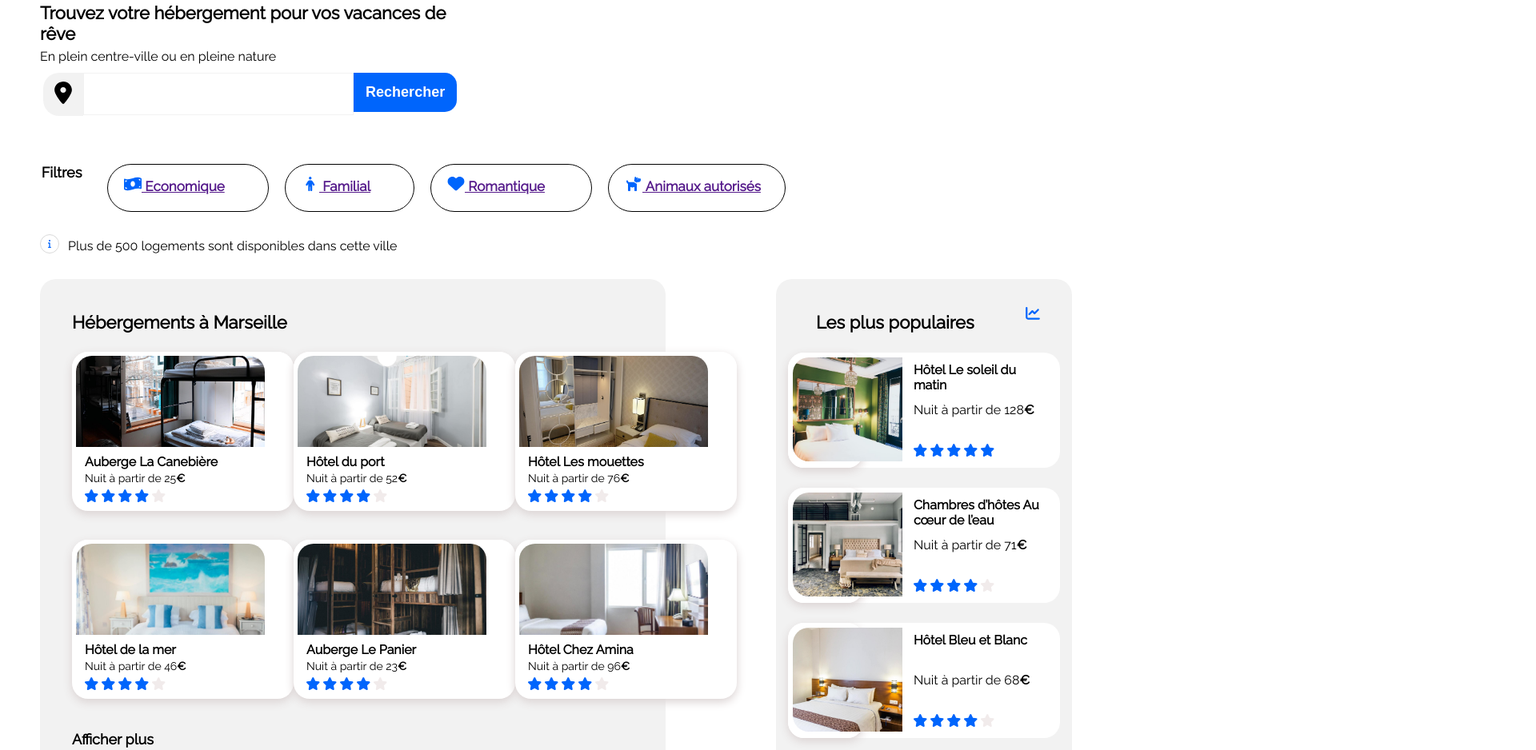
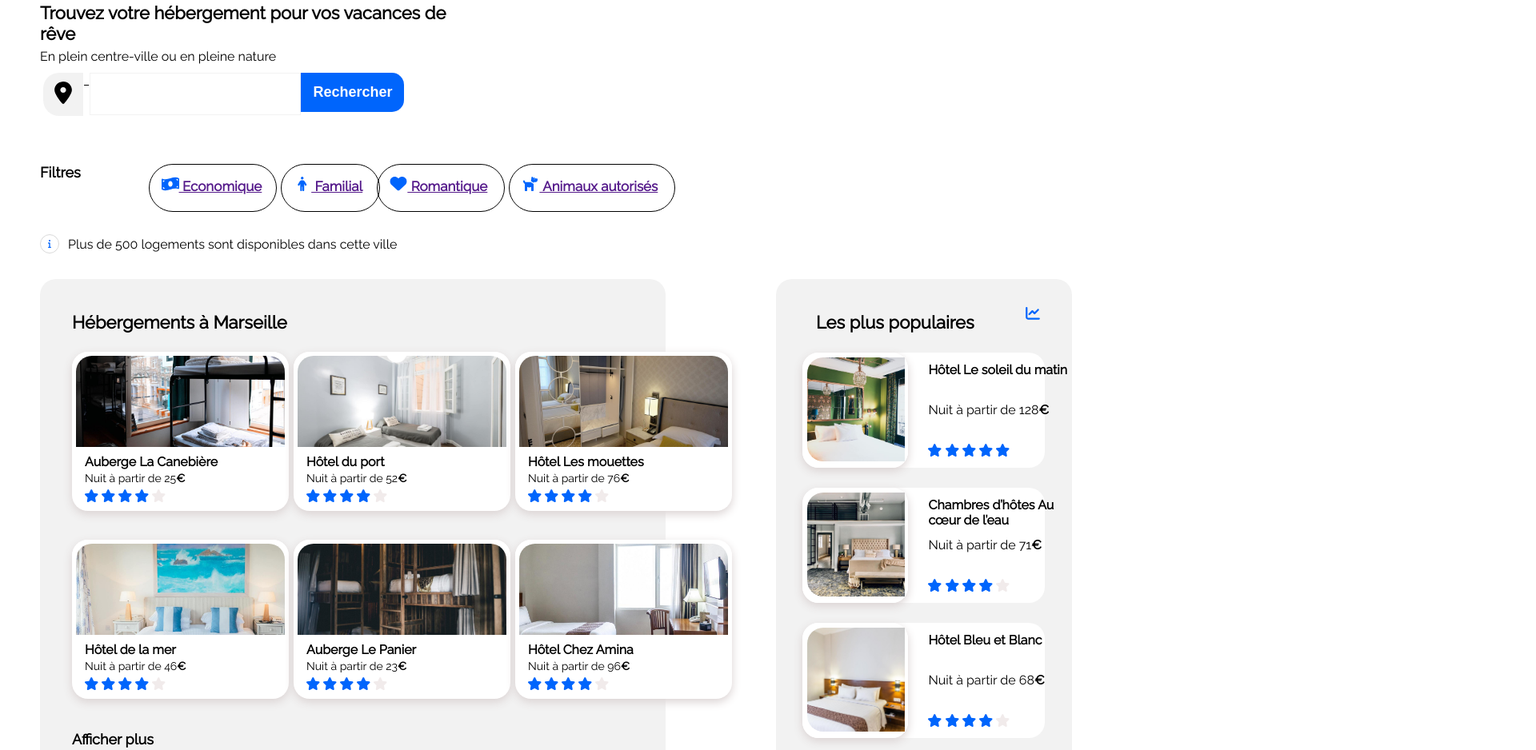
Before and after one commit to Berkpigh/Int-grateurWEB_P3, a plain HTML site: page index.html in a window 1280 px wide. Shown: the part 156-1094 px from the top of the page at 80% size, 1920 px wide, since content can reach past the window. Drawn offline with Linux system fonts and the light colour scheme.

Commit message:
--> my pc

```diff
--- a/index.html
+++ b/index.html
@@ -87,7 +87,8 @@
 											fill="black" />
 									</svg>
 								</div>
-								<input type="text" id="inp-search" name="name-search">
+								<label for="inp-search">_</label>
+								<input type="text" id="inp-search" name="name-search" title="a">
 								<button type="button" id="but-search">Rechercher</button>
 								<button type="button" id="but-loop" title="a">
 									<span><svg id="svg-loop" width="17" height="17" viewBox="0 0 17 17" fill="none" xmlns="http://www.w3.org/2000/svg">
@@ -162,8 +163,8 @@
 									d="M3.33333 8.68292H2.66667V4.00739C2.66667 3.63815 2.36812 3.33946 2 3.33946H0.666667C0.298542 3.33946 0 3.63815 0 4.00739C0 4.37663 0.298542 4.65654 0.666667 4.65654H1.33333V8.66413H0.666667C0.298542 8.66413 0 8.96283 0 9.33207C0 9.70131 0.298542 10 0.666667 10H3.33333C3.70146 10 4 9.70131 4 9.33207C4 8.96283 3.70208 8.68292 3.33333 8.68292ZM2 2.00359C2.55229 2.00359 3 1.55503 3 1.00169C3 0.44835 2.55208 0 2 0C1.44792 0 1 0.448559 1 1.0019C1 1.55524 1.44771 2.00359 2 2.00359Z"
 									fill="#0065FC" />
 							</svg>
-							<p id="p-info">Plus de 500 logements sont disponibles dans cette ville</p>
 						</div>
+						<p id="p-info">Plus de 500 logements sont disponibles dans cette ville</p>
 					</div>
 				</div>
 			</section>
--- a/style.css
+++ b/style.css
@@ -20,8 +20,14 @@ body {
     width: 61.09px;
     height: 19px;
 }
+#ligne1 {
+    width: 100%;
+}
+nav {
+    width: 26.12%;
+    height: 30px;
+}
 .ul-row {
-    width: 350px;
     height: 30px;
     padding: 0px;
     padding-inline: 0px;
@@ -32,7 +38,7 @@ body {
     justify-content: space-between;
 }
 .li-row {
-    width: 130px;
+    width: 50%;
     top: 0%;
     bottom: 0%;
     font-family: 'Raleway';
@@ -44,7 +50,7 @@ body {
 }
 
 .svg-rec {
-    width: 300px;
+/*    width: 46%; */
     height: 30px;
 }
 .rel1 {
@@ -124,10 +130,12 @@ body {
 }
 #div-form-fil {
     position: absolute;
+    width: 65.67%;
     top: 88px;
 }
 #form-fil {
     position: absolute;
+    width: 100%;
     top: 30px;
 }
 .div-search {
@@ -149,7 +157,7 @@ body {
     border-radius: 15px 0px 0px 15px;
 }
 #inp-search {
-    width: 332px;
+    width: 33%;
     height: 49px;
     border: 1px solid #F2F2F2;
     left: 30px;
@@ -191,17 +199,18 @@ body {
 }
 #div-filters {
     display:flex;
+    justify-content: space-between;
     padding-top: 20px;
     align-items: center;
 }
 #div-filt {
     display:flex;
+    justify-content: space-between;
     padding-top: 20px;
     align-items: center;
 }
 #p-filt {
     margin: 0px 20px 0px 0px;
-    width: 54px;
     height: 21px;
     font-weight: 700;
     font-size: 18px;
@@ -211,14 +220,15 @@ body {
 }
 .div-filt1-2 {
     display: flex;
+    justify-content: space-between;
     padding-top: 20px;
 }
 .div-filtx {
     border-style: solid;
     border-radius: 30px;
     border-width: 1px;
-    padding: 15px 20px 23px 20px;
-    margin: 0px 10px 0px 10px;
+    padding: 15px 15px 23px 15px;
+    margin: 0px 0 0px 5px;
     height: 20px;
     font-style: normal;
     font-weight: 700;
@@ -236,20 +246,20 @@ body {
     width: 22px;
     height: 18px;
 }
-#a-eco {
-    width: 160px;
+.div-filtx, #a-eco {
+    width: 45%;
     text-decoration: none;
 }
-#a-fam {
-    width: 120px;
+.div-filtx, #a-fam {
+    width: 32%;
     text-decoration: none;
 }
-#a-rom {
-    width: 160px;
+.div-filtx, #a-rom {
+    width: 35%;
     text-decoration: none;
 }
-#a-ani {
-    width: 180px;
+.div-filtx, #a-ani {
+    width: 48%;
     text-decoration: none;
 }
 #div-info {
@@ -273,7 +283,7 @@ body {
 }
 #p-info {
     position:absolute;
-    width: 34369%;
+    top: 200px;
     height: 19px;
     left: 35px;
     margin-block-start: 0.3em;
@@ -310,6 +320,7 @@ body {
     top: 91px;
     display: grid;
     grid-template-columns: 277px 277px 277px;
+/*    grid-template-columns: 33% 33% 33%;*/
     grid-template-rows: 235px 220px;
     margin-left: 40px;
 }
@@ -319,7 +330,7 @@ body {
     flex-direction: column;
     align-items: center;
     background: #FFFFFF;
-/*    width: 246px; */
+    width: 98%;
     height: 199px;
     border-radius: 20px;
     box-shadow: 0px 4px 12px #dad2d2;
@@ -350,6 +361,7 @@ body {
 }
 .div-img-heb {
     position: absolute;
+    width: 100%;
     box-sizing: border-box;
     left: 0%;
     right: 0%;
@@ -359,7 +371,7 @@ body {
     border-radius: 20px 20px 0px 0px;
 }
 .img-heb {
-    width: 236px;
+    width: 100%;
     height: 114px;
     object-fit: cover;
     border-radius: 20px 20px 0px 0px;
@@ -431,14 +443,14 @@ body {
     position: relative;
     display:flex;
     background: #FFFFFF;
-    width: 340px;
+    width: 81.93%;
     height: 144px;
     border-radius: 20px;
     margin: 25px 0 0px 0;
 }
 .div-img-pop {
     position: absolute;
-    width: 24.6%;
+    width: 40.24%;
     height: 134px;
     border: 5px solid #FFFFFF;
     border-radius: 20px;
@@ -446,7 +458,7 @@ body {
 }
 .img-pop {
     position: absolute;
-    width: 137px;
+    width: 100%;
     top: 1px;
     left: 1px;
     height: 130px;
@@ -457,7 +469,7 @@ body {
     position:absolute;
     left: 145px;
     display: grid;
-    grid-template-columns: 170px;
+    grid-template-columns: 185PX;
     grid-template-rows: 50px 24px 45px;
     padding: 12px 0 12px 12px;
 }
@@ -496,7 +508,7 @@ body {
     justify-content: space-between;
 }
 .art-act {
-    width: 302px;
+    width: 23.23%;
     height: 444.51px;
     border-radius: 20px;
 }
@@ -512,13 +524,13 @@ body {
     border-radius: 20px 20px 0px 0px;
 }
 .img-art {
-    width: 302px;
+    width: 100%;
     height: 388.51px;
     border-radius: 20px 20px 0px 0px;
 }
 .div-leg-img {
     position:relative;
-    width: 292px;
+    width: 96.69%;
     height: 56px;
     bottom: -0.49px;
     border-style: solid;
@@ -584,9 +596,6 @@ br {
     .rec-blue {
         width: 180px;
     }
-    #div-form-fil {
-        width: 100%;
-    }
     #div-filt {
         display:flex;
         justify-content: space-between;
@@ -595,14 +604,11 @@ br {
         width: 5%;
     }
     .div-filt1-2 {
-        display: flex;
-        justify-content: space-between;
         margin-left: 2px;;
     }
     .div-filtx {
         margin: 0px 5px 0px 0px;
     }
-
     .div-filtx, #a-eco {
         width: 42%;
     }
@@ -770,9 +776,6 @@ br {
         margin: 30px 50px 0 50px;
         flex-direction: column;
         height: 70px;
-    }
-    #ligne1 {
-        width: 100%;
     }
     .logo-booki {
         position: absolute;
```
